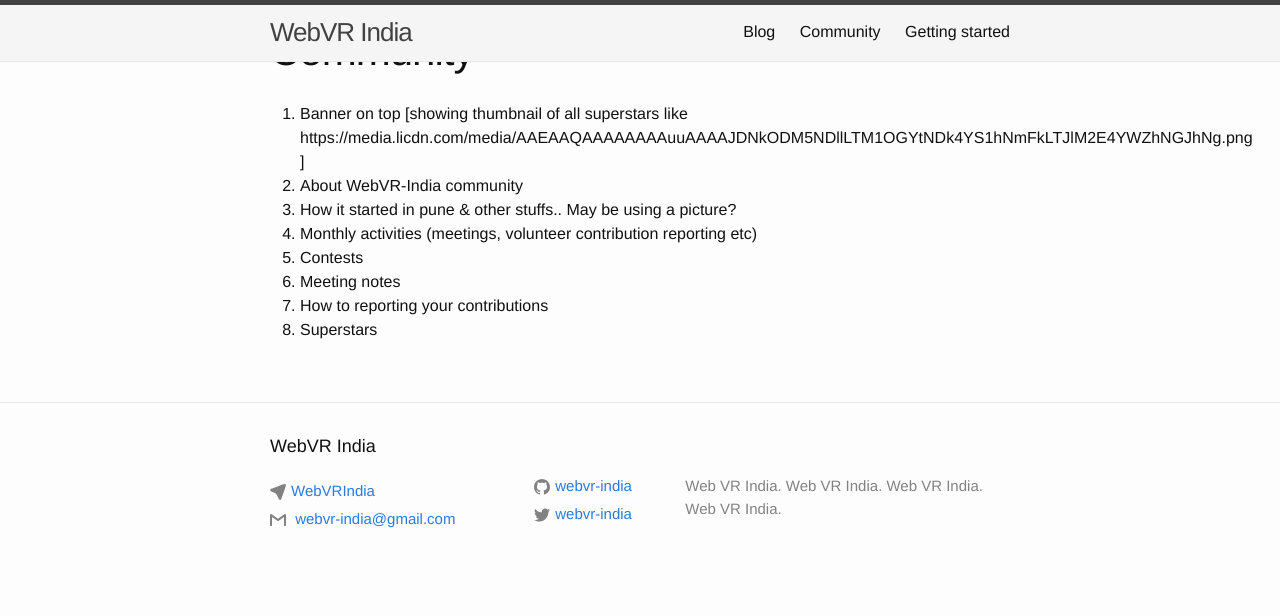
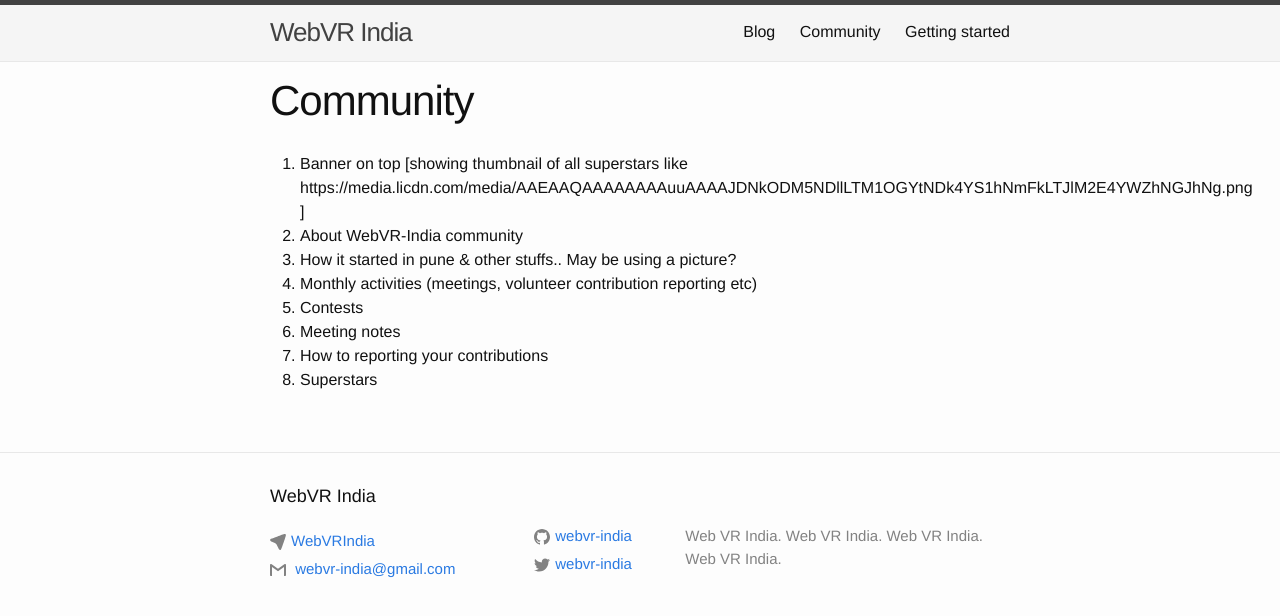
Before and after one commit to webvr-india/webvr-india.github.io, a Jekyll site: the page built from community.md, in a window 1280 px wide. Shown: the top 616 px of the page. Built offline with Jekyll 4.4.1, drawn with Linux system fonts in a browser that asks for light colours.

Commit message:
_layout.scss: fix margin of post in article section

```diff
--- a/_sass/minima/_layout.scss
+++ b/_sass/minima/_layout.scss
@@ -209,6 +209,9 @@
 /**
  * Posts
  */
+article.post{
+  margin-top: 50px;
+}
 .post-header {
   margin-bottom: $spacing-unit;
 }
```
